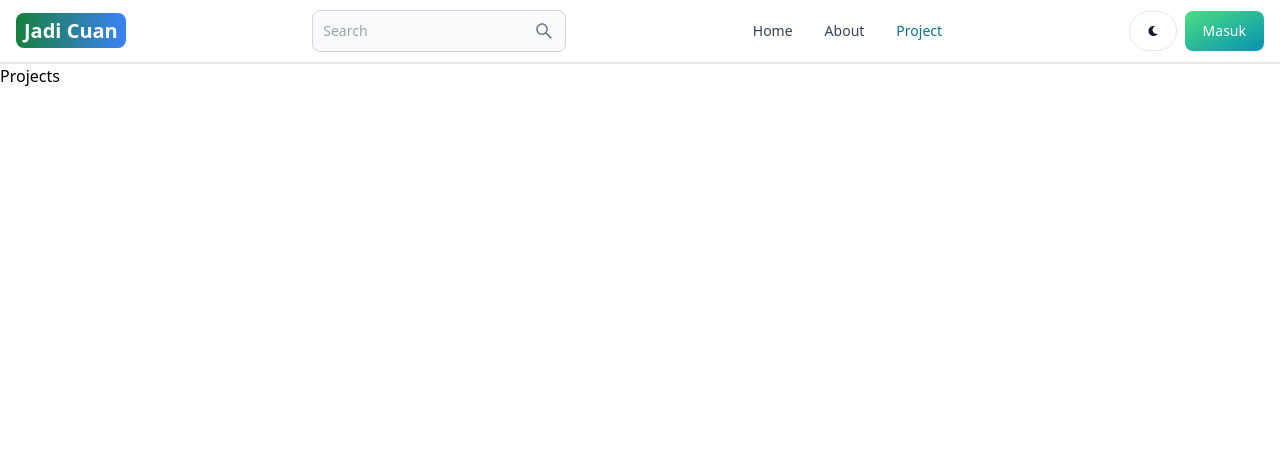
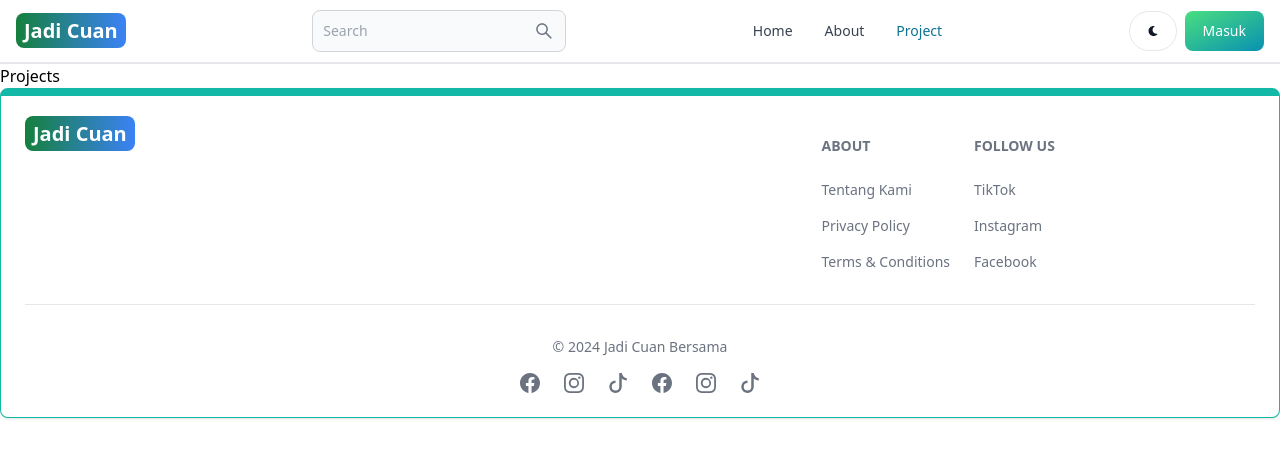
Before and after one commit to sukmaaji11/blog-app, a React (Vite) app in the folder client/: page /projects in a window 1280 px wide. Shown: the top 458 px of the page. Built offline with nearby package versions, Linux system fonts and the light colour scheme.

Commit message:
Footer Component

```diff
--- a/client/src/App.jsx
+++ b/client/src/App.jsx
@@ -6,6 +6,7 @@ import Singup from "./pages/Singup";
 import Dashboard from "./pages/Dashboard";
 import Projects from "./pages/Projects";
 import Header from "./components/Header";
+import Footer from "./components/Footer";
 
 export default function App() {
   return (
@@ -19,6 +20,7 @@ export default function App() {
         <Route path="/dashboard" element={<Dashboard />} />
         <Route path="/projects" element={<Projects />} />
       </Routes>
+      <Footer />
     </BrowserRouter>
   );
 }
--- /dev/null
+++ b/client/src/components/Footer.jsx
@@ -0,0 +1,95 @@
+import React from "react";
+import { Footer } from "flowbite-react";
+import { Link } from "react-router-dom";
+import { BsFacebook, BsInstagram, BsTiktok } from "react-icons/bs";
+
+export default function FooterCom() {
+  return (
+    <Footer container className="border border-t-8 border-teal-500">
+      <div className="w-full max-w-7xl mx-auto">
+        <div className="grid w-full justify-between sm:flex md:grid-cols-1">
+          <div className="">
+            <Link
+              className="self-center whitespace-nowrap text-lg sm:text-xl font-semibold dark: text-white"
+              to="/"
+            >
+              <span className="px-2 py-1 bg-gradient-to-r from-green-700 to-blue-500 rounded-lg text-white">
+                Jadi Cuan
+              </span>
+            </Link>
+          </div>
+          <div className="grid grid-cols-2 gap-8 sm: mt-4 sm:grid-cols-3 sm:gap-6">
+            <div>
+              <Footer.Title title="About" />
+              <Footer.LinkGroup col>
+                <Footer.Link
+                  href="xxx"
+                  target="_blank"
+                  rel="noopener noreferrer "
+                >
+                  Tentang Kami
+                </Footer.Link>
+                <Footer.Link
+                  href="xxx"
+                  target="_blank"
+                  rel="noopener noreferrer "
+                >
+                  Privacy Policy
+                </Footer.Link>
+                <Footer.Link
+                  href="xxx"
+                  target="_blank"
+                  rel="noopener noreferrer "
+                >
+                  Terms & Conditions
+                </Footer.Link>
+              </Footer.LinkGroup>
+            </div>
+            <div>
+              <Footer.Title title="Follow Us" />
+              <Footer.LinkGroup col>
+                <Footer.Link
+                  href="xxx"
+                  target="_blank"
+                  rel="noopener noreferrer "
+                >
+                  TikTok
+                </Footer.Link>
+                <Footer.Link
+                  href="xxx"
+                  target="_blank"
+                  rel="noopener noreferrer "
+                >
+                  Instagram
+                </Footer.Link>
+                <Footer.Link
+                  href="xxx"
+                  target="_blank"
+                  rel="noopener noreferrer "
+                >
+                  Facebook
+                </Footer.Link>
+              </Footer.LinkGroup>
+            </div>
+          </div>
+        </div>
+        <Footer.Divider />
+        <div className="w-full sm:flex sm:items-center sm:justify-center">
+          <Footer.Copyright
+            href="#"
+            by="Jadi Cuan Bersama"
+            year={new Date().getFullYear()}
+          />
+        </div>
+        <div className="flex gap-6 sm:mt-4 mt-4 sm:justify-center">
+          <Footer.Icon href="#" icon={BsFacebook} />
+          <Footer.Icon href="#" icon={BsInstagram} />
+          <Footer.Icon href="#" icon={BsTiktok} />
+          <Footer.Icon href="#" icon={BsFacebook} />
+          <Footer.Icon href="#" icon={BsInstagram} />
+          <Footer.Icon href="#" icon={BsTiktok} />
+        </div>
+      </div>
+    </Footer>
+  );
+}
```
